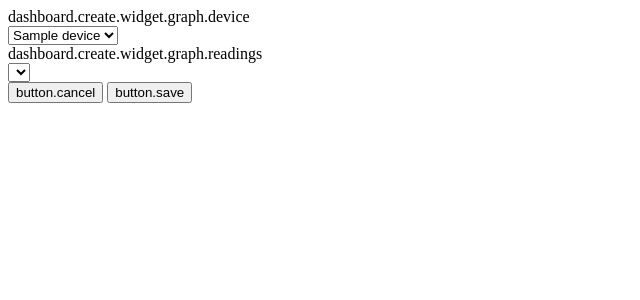
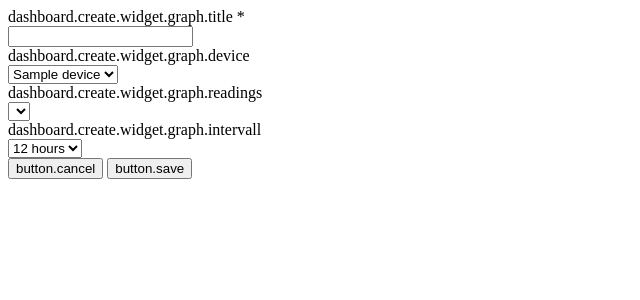
Before and after one commit to developerrespig/YAFF, a PHP site: template src/YAFF/Dashboard/Views/create.widget.graph.html.twig in a window 1280 px wide. Shown: the top 300 px of the page, without its empty margins (0-640 px from the left). Run offline with PHP 8.4, Linux system fonts and the light colour scheme; the template is opened without the code that fills it: most values are stand-ins (such as "Sample title", 1, 10 or a date in 2020); lists and menus that the app fills with data are empty; some libraries are stand-ins or nearby versions.

Commit message:
YAFF #3
- created Widget entity
- added new route for saving a widget
- added new DashboardService
- added translations
- refactoring
- started implementation of saving a widget^

```diff
--- a/config/Routing.php
+++ b/config/Routing.php
@@ -10,6 +10,8 @@
         ->bind('yaff.dashboard');
     $app->get('/create/widget/graph', "yaff.dashboard:createWidgetGraphAction")
         ->bind('yaff.dashboard.create.widget.graph');
+    $app->post('/save/widget/graph', "yaff.dashboard:saveWidgetGraphAction")
+        ->bind('yaff.dashboard.save.widget.graph');
 
     /**
      * Login
--- a/config/ServiceProvider.php
+++ b/config/ServiceProvider.php
@@ -30,3 +30,6 @@
     $app['FHEMService'] = $app->share(function ($app) {
         return new YAFF\FHEM\Service\FHEMService($app);
     });
+    $app['DashboardService'] = $app->share(function ($app) {
+        return new YAFF\Dashboard\Service\DashboardService($app);
+    });
--- a/src/YAFF/Dashboard/Views/create.widget.graph.html.twig
+++ b/src/YAFF/Dashboard/Views/create.widget.graph.html.twig
@@ -1,4 +1,4 @@
-<form id="create-widget-graph" class="form-horizontal" role="form" onsubmit="">
+<form id="create-widget-graph" class="form-horizontal" role="form" onsubmit="return yaff.dashboard.saveWidgetGraph()">
     <div class="modal-body">
         <div class="container-fluid">
             <div class="row" id="flash-message-overlay">
@@ -6,6 +6,13 @@
                 </div>
             </div>
             <div class="col-md-11">
+                <div class="form-group">
+                    <label for="inputTitle" class="col-sm-4 control-label">{{ 'dashboard.create.widget.graph.title'|trans }} *</label>
+
+                    <div class="col-sm-8">
+                        <input type="text" class="form-control" name="title" required>
+                    </div>
+                </div>
                 <div class="form-group">
                     <label for="inputDevice" class="col-sm-4 control-label">{{ 'dashboard.create.widget.graph.device'|trans }}</label>
                     <div class="col-sm-8">
@@ -19,7 +26,21 @@
                 <div class="form-group">
                     <label for="inputReadings" class="col-sm-4 control-label">{{ 'dashboard.create.widget.graph.readings'|trans }}</label>
                     <div class="col-sm-8">
-                        <select name="reading">
+                        <select id="reading" name="reading">
+                        </select>
+                    </div>
+                </div>
+                <div class="col-sm-4"></div>
+                <div id="value" class="col-sm-8"></div>
+                <div class="form-group">
+                    <label for="inputReadings" class="col-sm-4 control-label">{{ 'dashboard.create.widget.graph.intervall'|trans }}</label>
+                    <div class="col-sm-8">
+                        <select name="interval">
+                            <option value="{{ 3600*12 }}">12 {{ 'hours'|trans }}</option>
+                            <option value="{{ 3600*24 }}">24 {{ 'hours'|trans }}</option>
+                            <option value="{{ 3600*24*7 }}">7 {{ 'days'|trans }}</option>
+                            <option value="{{ 3600*24*14 }}">14 {{ 'days'|trans }}</option>
+                            <option value="{{ 3600*24*30 }}">30 {{ 'days'|trans }}</option>
                         </select>
                     </div>
                 </div>
@@ -33,8 +54,45 @@
     </div>
 </form>
 <script>
+    /**
+     * Fetches the selected device from the form
+     * @returns {String} device name
+     */
+    yaff.dashboard.getDeviceFromForm = function() {
+        return $('#device').val();
+    }
+
+    /**
+     * Creates the selectable options for the selected device
+     */
     yaff.dashboard.createOptionsReadings = function() {
         var devices = {{ devices|json_encode()|raw }};
-        alert(devices);
+        var select = $('<select name="reading">');
+        for(reading in devices[yaff.dashboard.getDeviceFromForm()].Readings) {
+            select.append($('<option></option>').val(reading).html(reading));
+        }
+        $('#reading').html(select.html());
+        yaff.dashboard.getCurrentReadingValue();
     }
+
+    /**
+     * Fetches the current value for the selected reading in the form
+     */
+    yaff.dashboard.getCurrentReadingValue = function() {
+        var url = "{{ path('yaff.fhem.getDevice', {'device': 'placeholder'}) }}";
+        $('#value').html(yaff.util.getLoadingAnimation());
+        url = url.replace('placeholder', yaff.dashboard.getDeviceFromForm());
+        $.get(url, function(data) {
+            $('#value').html(data.Results[0].Readings[$('#reading').val()].Value);
+        });
+    }
+
+    yaff.dashboard.saveWidgetGraph = function() {
+        var url = "{{ path('yaff.dashboard.save.widget.graph') }}";
+        $.post(url, $('create-widget-graph').serialize(), function(data) {
+            console.log(data);
+        });
+    }
+
+    yaff.dashboard.createOptionsReadings();
 </script>
--- a/src/YAFF/Dashboard/Views/index.html.twig
+++ b/src/YAFF/Dashboard/Views/index.html.twig
@@ -58,6 +58,8 @@
             yaff.util.setContentModalLoading(idModal);
             $(idModal).load('{{ path('yaff.dashboard.create.widget.graph') }}', function() {
                 $('#device').change(yaff.dashboard.createOptionsReadings);
+                $('#reading').change(yaff.dashboard.getCurrentReadingValue);
+                yaff.dashboard.createOptionsReadings();
             });
         }
     }
```
Also changed, not shown: src/YAFF/Base/Views/base.html.twig (+6 -3 lines), src/YAFF/Dashboard/Controller/DashboardServiceController.php (+31 -0 lines), src/YAFF/Dashboard/Service/DashboardService.php (added, +45 -0 lines), src/YAFF/Database/Entity/Widget.php (added, +101 -0 lines), 2 other files.
